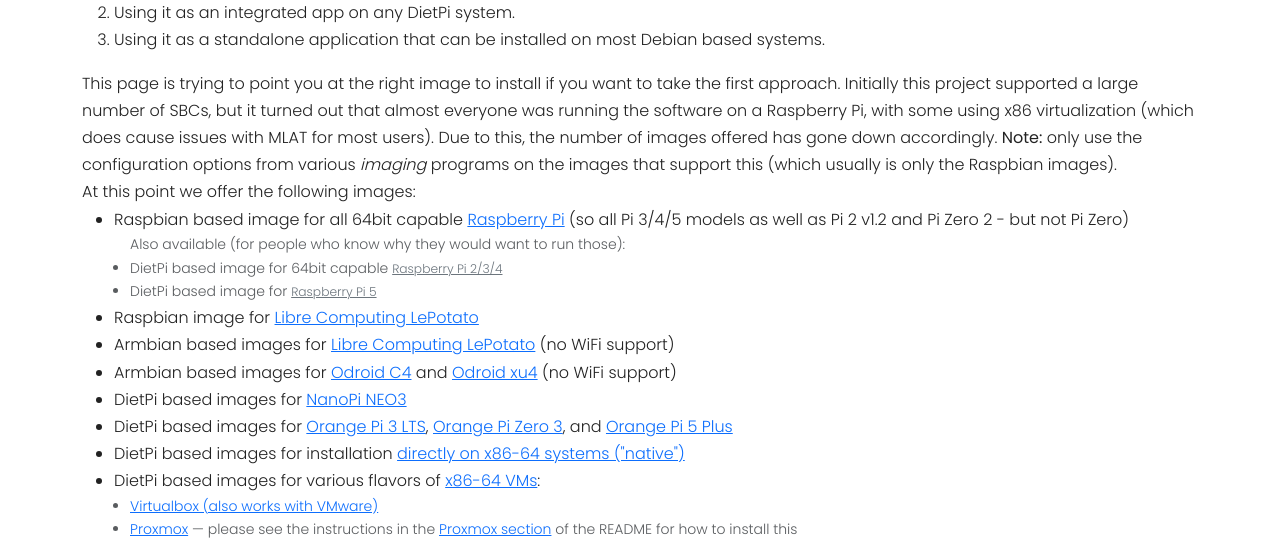
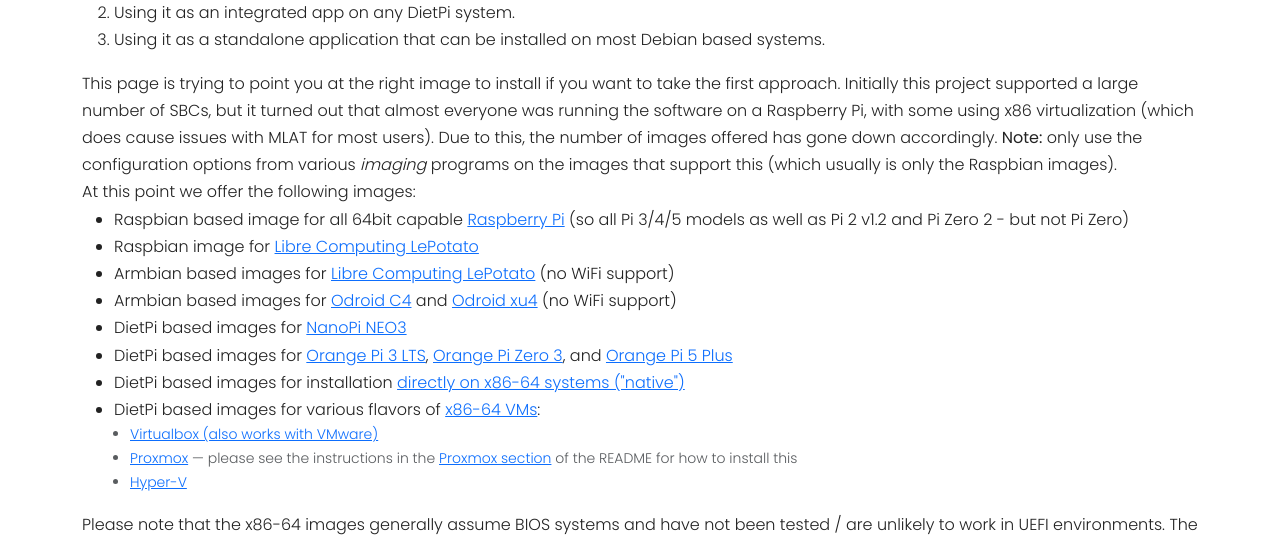
Before and after one commit to adsbim/adsb-im-web, a Flask app: template web/templates/download.html in a window 1280 px wide. Shown: the part 394-935 px from the top of the page. Run offline with Flask 3, Linux system fonts and the light colour scheme; the template is opened without the code that fills it, so the values that code supplies are empty.

Commit message:
add latest release for Pi Imager
and remove download link for DietPi for RPi

Signed-off-by: Dirk Hohndel <hohndel@as-01.tuxedo-royal.ts.net>

```diff
--- a/web/templates/download.html
+++ b/web/templates/download.html
@@ -33,15 +33,6 @@
                     <li>Raspbian based image for all 64bit capable <a
                            href="https://github.com/dirkhh/adsb-feeder-image/releases/download/{{tag}}/{{rasp}}-{{tag}}.img.xz">Raspberry
                             Pi</a> (so all Pi 3/4/5 models as well as Pi 2 v1.2 and Pi Zero 2 - but not Pi Zero)</li>
-                    <div class="ms-3 text-muted small">
-                        Also available (for people who know why they would want to run those):
-                        <li>DietPi based image for 64bit capable <a class="link-secondary small"
-                               href="https://github.com/dirkhh/adsb-feeder-image/releases/download/{{tag}}/{{dietp234}}-{{tag}}.img.xz">Raspberry
-                                Pi 2/3/4</a></li>
-                        <li>DietPi based image for <a class="link-secondary small"
-                               href="https://github.com/dirkhh/adsb-feeder-image/releases/download/{{tag}}/{{dietp5}}-{{tag}}.img.xz">Raspberry
-                                Pi 5</a></li>
-                    </div>
                     <li>Raspbian image for <a
                            href="https://github.com/dirkhh/adsb-feeder-image/releases/download/{{tag}}/adsb-im-lepotato-{{tag}}.img.xz">Libre
                             Computing LePotato</a></li>
```
Also changed, not shown: web/static/images/adsb.im-sublist.json (+5 -5 lines).
